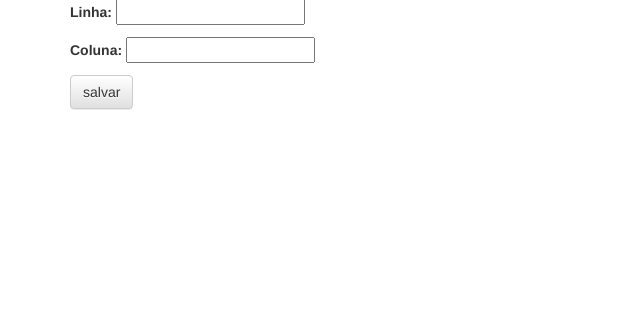
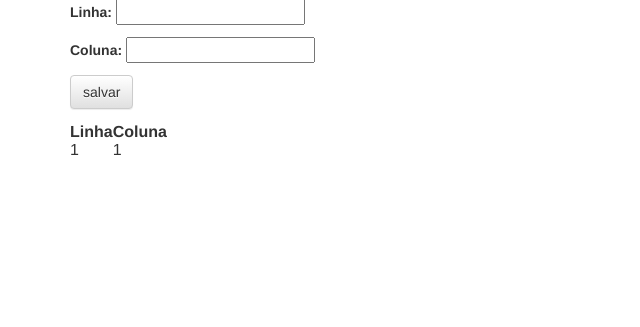
Before and after one commit to andrelimabessa/sd217.2, a Django app: page /teste/ in a window 1280 px wide. Shown: the part 190-517 px from the top of the page, without its empty margins (0-640 px from the left). Run offline with Django 3.2, Linux system fonts and the light colour scheme; data comes from the database, SQL or seed files in the repository; both versions use the stored data as it was after the commit; some libraries are stand-ins or nearby versions.

Commit message:
Retornando jogadas em tabela

```diff
--- a/CampoMinado/app/templates/post_list.html
+++ b/CampoMinado/app/templates/post_list.html
@@ -7,5 +7,23 @@
                 {{ form.as_p }}
                 <button type="submit" class="save btn btn-default">salvar</button>
             </form>
+            <div class="box-body">
+            <table>
+                <thead>
+                    <tr>
+                        <th>Linha </th>
+                        <th>Coluna </th>
+                    </tr>
+                </thead>
+                <tbody>
+                    {% for jogada in jogadas %}
+                    <tr>
+                        <td>{{ jogada.linha }}</td>
+                        <td>{{ jogada.coluna }}</td>
+                    </tr>
+                    {% endfor %}
+                </tbody>
+            </table>
+        </div>
 
         {% endblock %}
--- a/CampoMinado/app/views.py
+++ b/CampoMinado/app/views.py
@@ -1,6 +1,7 @@
 from django.shortcuts import render
 from django.utils import timezone
 from .forms import JogadaForm
+from .models import Jogada
 def post_list(request):
 	if request.method == "POST":
 		form = JogadaForm(request.POST)
@@ -11,6 +12,6 @@ def post_list(request):
 			jogada.save()
 	else:
 		form = JogadaForm()
-
-	return render(request, 'post_list.html', {'form': form})
+	jogadas = Jogada.objects.all()
+	return render(request, 'post_list.html', {'form': form, 'jogadas':jogadas})
 # Create your views here.
```
Also changed, not shown: CampoMinado/db.sqlite3.
